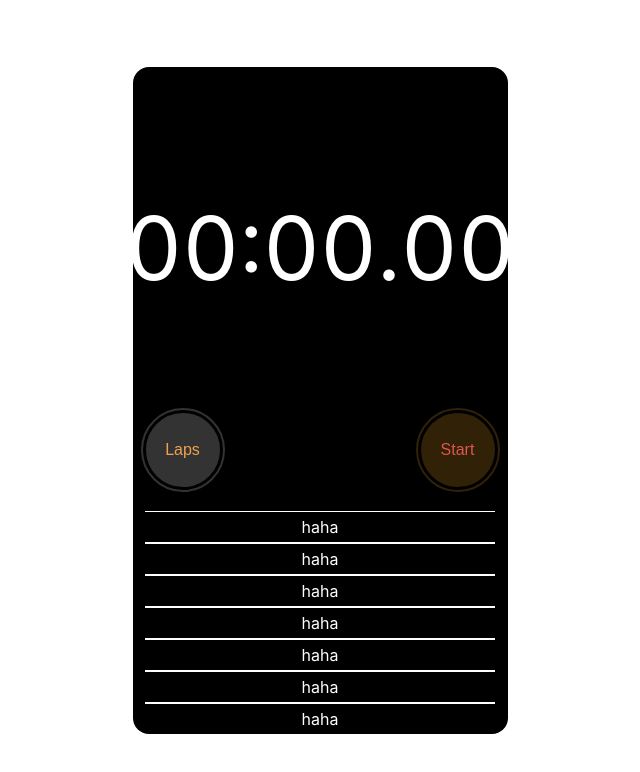
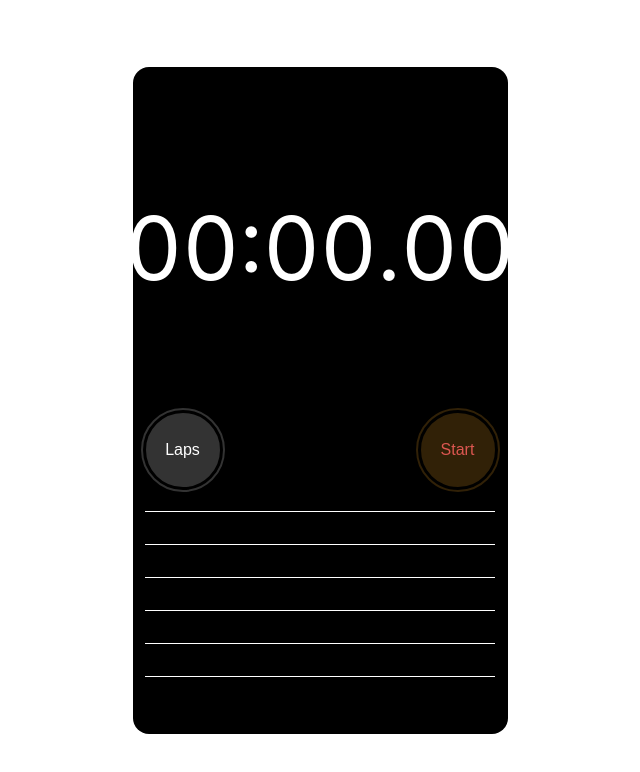
Before and after one commit to wenfeng-xing/react-vite-stopwatch, a React (Vite) app: page / in a window 1280 px wide. Shown: the top 772 px of the page, without its empty margins (320-960 px from the left). Built offline with nearby package versions, Linux system fonts and the light colour scheme; a web font is replaced by a local one.

Commit message:
modify the components functions

```diff
--- a/src/components/controls.component.tsx
+++ b/src/components/controls.component.tsx
@@ -1,5 +1,6 @@
 import styled from "styled-components"
-import { TimerState } from "./stopwatch.container"
+import { TimerState } from "../hooks/useTimer.hook"
+
 const WrapperControls = styled.section`
   flex: 1 1 15%;
   width: 375px;
@@ -8,37 +9,41 @@ const WrapperControls = styled.section`
   align-items: center;
 `
 
-const LeftButton = styled.button`
+const BasicButton = styled.button`
   & {
     margin: 0 10px;
     height: 5rem;
     width: 5rem;
     border-radius: 100%;
     font-size: 1rem;
-    outline: rgb(51, 51, 51) solid 2px;
-    border: 3px solid black;
-    background-color: rgb(51, 51, 51);
-    color: rgb(240, 160, 80);
   }
   &:hover {
-    background-color: rgb(81, 81, 81);
     width: 5.2rem;
     height: 5.2rem;
   }
   &:active {
     width: 4.8rem;
     height: 4.8rem;
+  }
+`
+
+const LeftButton = styled(BasicButton)`
+  & {
+    outline: rgb(51, 51, 51) solid 2px;
+    border: 3px solid black;
+    background-color: rgb(51, 51, 51);
+    color: white;
+  }
+  &:hover {
+    background-color: rgb(81, 81, 81);
+  }
+  &:active {
     background-color: rgb(26, 26, 26);
   }
 `
 
-const RightButton = styled.button`
+const RightButton = styled(BasicButton)`
   & {
-    margin: 0 10px;
-    height: 5rem;
-    width: 5rem;
-    border-radius: 100%;
-    font-size: 1rem;
     outline: rgb(49, 33, 7) solid 2px;
     border: 3px solid black;
     background-color: rgb(49, 33, 7);
@@ -46,12 +51,8 @@ const RightButton = styled.button`
   }
   &:hover {
     background-color: rgb(79, 63, 37);
-    width: 5.2rem;
-    height: 5.2rem;
   }
   &:active {
-    width: 4.8rem;
-    height: 4.8rem;
     background-color: rgb(25, 16, 4);
     color: rgb(221, 87, 81);
   }
@@ -68,13 +69,20 @@ export default function Controls({
   handleLapResetClick,
   timerState,
 }: ControlsProps) {
+  const getButtonStartOrStop = (timerState: TimerState) =>
+    timerState === "pause" || timerState === "stop" ? "Start" : "Stop"
+  const getButtonLapsOrReset = (timerState: TimerState) =>
+    timerState === "start" || timerState === "stop" || timerState === "restart"
+      ? "Laps"
+      : "Reset"
+
   return (
     <WrapperControls>
       <LeftButton onClick={handleLapResetClick}>
-        {timerState === "stop" ? "Reset" : "Laps"}
+        {getButtonLapsOrReset(timerState)}
       </LeftButton>
       <RightButton onClick={handleStartStopClick}>
-        {timerState === "initial" || timerState === "stop" ? "Start" : "Stop"}
+        {getButtonStartOrStop(timerState)}
       </RightButton>
     </WrapperControls>
   )
--- a/src/components/lapsList.component.tsx
+++ b/src/components/lapsList.component.tsx
@@ -1,4 +1,6 @@
+import { useMemo } from "react"
 import styled from "styled-components"
+import { formatTimeToText } from "../utils/timerConverter"
 
 const WrapperLapsList = styled.div`
   & {
@@ -8,33 +10,50 @@ const WrapperLapsList = styled.div`
     flex: 1 1 30%;
     display: flex;
     flex-direction: column;
-        justify-content: space-between;
+    justify-content: flex-start;
     align-items: center;
   }
 `
 
 const LapElement = styled.div`
+  & {
     font-size: 1rem;
-    flex: 0 0 30px;
+    flex: 0 0 2rem;
     width: 350px;
-    border-bottom: white 0.3px solid;
-    border-top: white 0.3px solid;
+    border-top: white 0.1px solid;
     display: flex;
-    justify-content: space-around;
+    justify-content: space-between;
     align-items: center;
+  }
+  & p {
+    margin: 0;
+  }
 `
+const placeHolding = [-1, -1, -1, -1, -1, -1]
 
-export default function LapsList() {
+interface LapsListProps {
+  lapsList: Array<number>
+}
+
+export default function LapsList({ lapsList }: LapsListProps) {
+  const lapsListToDisplay = useMemo(
+    () =>
+      lapsList.length < 6 ? [...lapsList, ...placeHolding] : [...lapsList],
+    [lapsList.length]
+  )
+
   return (
     <WrapperLapsList>
-            <LapElement>haha</LapElement>
-            <LapElement>haha</LapElement>
-            <LapElement>haha</LapElement>
-            <LapElement>haha</LapElement>
-            <LapElement>haha</LapElement>
-            <LapElement>haha</LapElement>
-            <LapElement>haha</LapElement>
-            <LapElement>haha</LapElement>
+      {lapsListToDisplay.map((element, index) => {
+        return element === -1 ? (
+          <LapElement key={index}></LapElement>
+        ) : (
+          <LapElement key={index}>
+            <p>{`Lap ${lapsList.length - index}`}</p>
+            <p>{formatTimeToText(element as number)}</p>
+          </LapElement>
+        )
+      })}
     </WrapperLapsList>
   )
 }
--- a/src/components/stopwatch.container.tsx
+++ b/src/components/stopwatch.container.tsx
@@ -2,7 +2,9 @@ import Controls from "./controls.component"
 import TimeDisplay from "./timeDisplay.component"
 import styled from "styled-components"
 import LapsList from "./lapsList.component"
+
 import { useEffect, useState } from "react"
+import useTimer from "../hooks/useTimer.hook"
 
 const Container = styled.div`
   border-radius: 1rem;
@@ -15,21 +17,37 @@ const Container = styled.div`
   flex-direction: column;
 `
 
-export type TimerState = "initial" | "start" | "stop"
+export default function StopWatch() {
+  const {
+    timePassed,
+    lapRecord,
+    timerState,
+    setTimerStateAndTimes,
+    updateLapStartTime,
+  } = useTimer()
+  const [lapsRecordList, setlapsRecordList] = useState<number[]>([])
 
-export default function StopWatch() {
-  const [timerState, setTimerState] = useState<TimerState>("initial")
+  useEffect(() => {
+    if (lapRecord !== 0) {
+      let temp: number[] = lapsRecordList
+      temp[0] = lapRecord
+      setlapsRecordList([...temp])
+    }
+  }, [lapRecord])
 
   const handleStartStopClick = () => {
     switch (timerState) {
-      case "initial":
-        setTimerState("start")
+      case "stop":
+        setTimerStateAndTimes("start")
         break
       case "start":
-        setTimerState("stop")
+        setTimerStateAndTimes("pause")
         break
-      case "stop":
-        setTimerState("start")
+      case "pause":
+        setTimerStateAndTimes("restart")
+        break
+      case "restart":
+        setTimerStateAndTimes("pause")
         break
     }
   }
@@ -37,22 +55,26 @@ export default function StopWatch() {
   const handleLapResetClick = () => {
     switch (timerState) {
       case "start":
+      case "restart":
+        updateLapStartTime()
+        setlapsRecordList([0, ...lapsRecordList])
         break
-      case "stop":
-        setTimerState("initial")
+      case "pause":
+        setTimerStateAndTimes("stop")
+        setlapsRecordList([])
         break
     }
   }
 
   return (
     <Container>
-      <TimeDisplay time={0} />
+      <TimeDisplay time={timePassed} />
       <Controls
         handleStartStopClick={handleStartStopClick}
         handleLapResetClick={handleLapResetClick}
         timerState={timerState}
       />
-      <LapsList />
+      <LapsList lapsList={lapsRecordList} />
     </Container>
   )
 }
```
Lines whose indentation alone changed are shown as unchanged.
